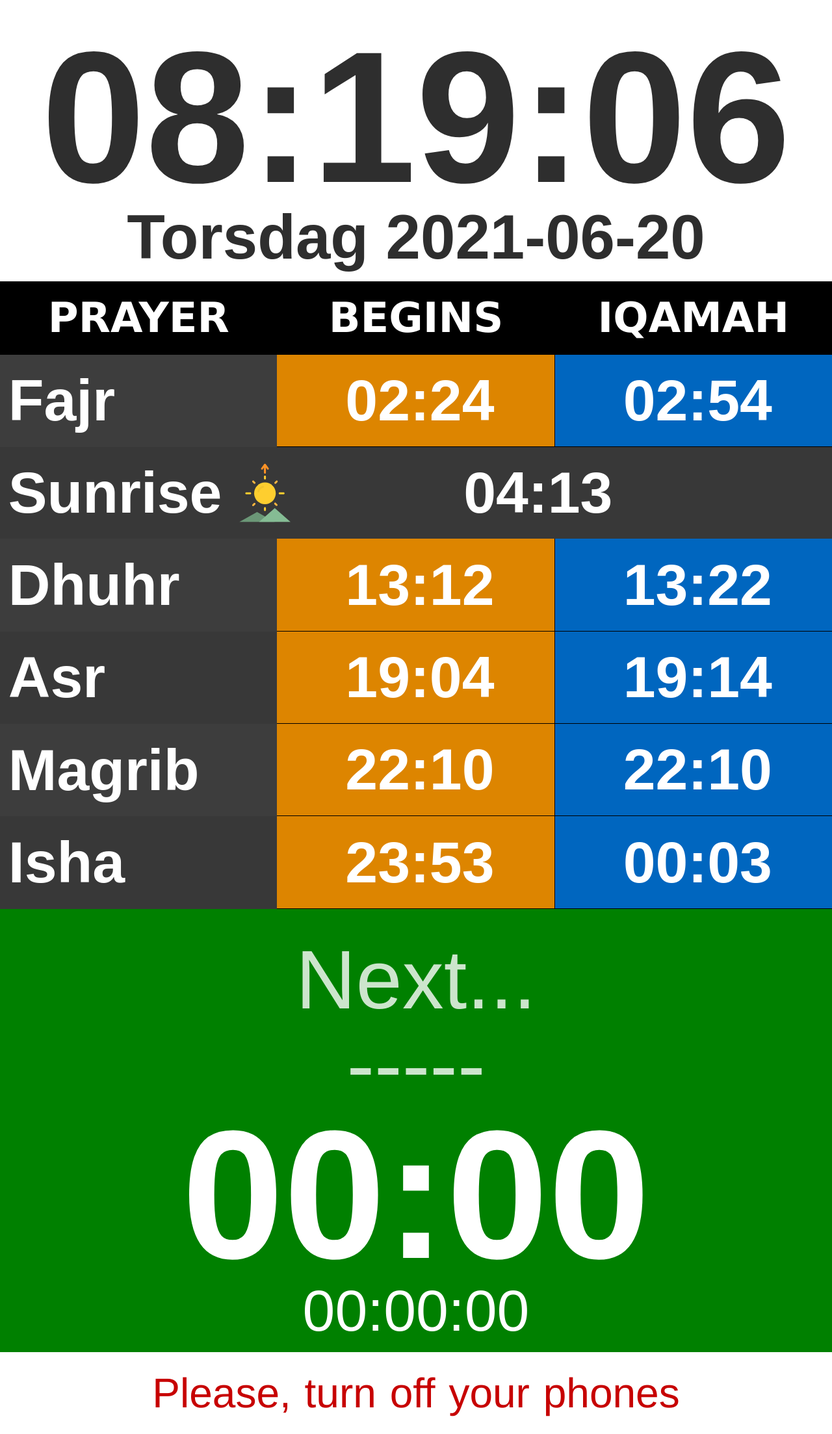
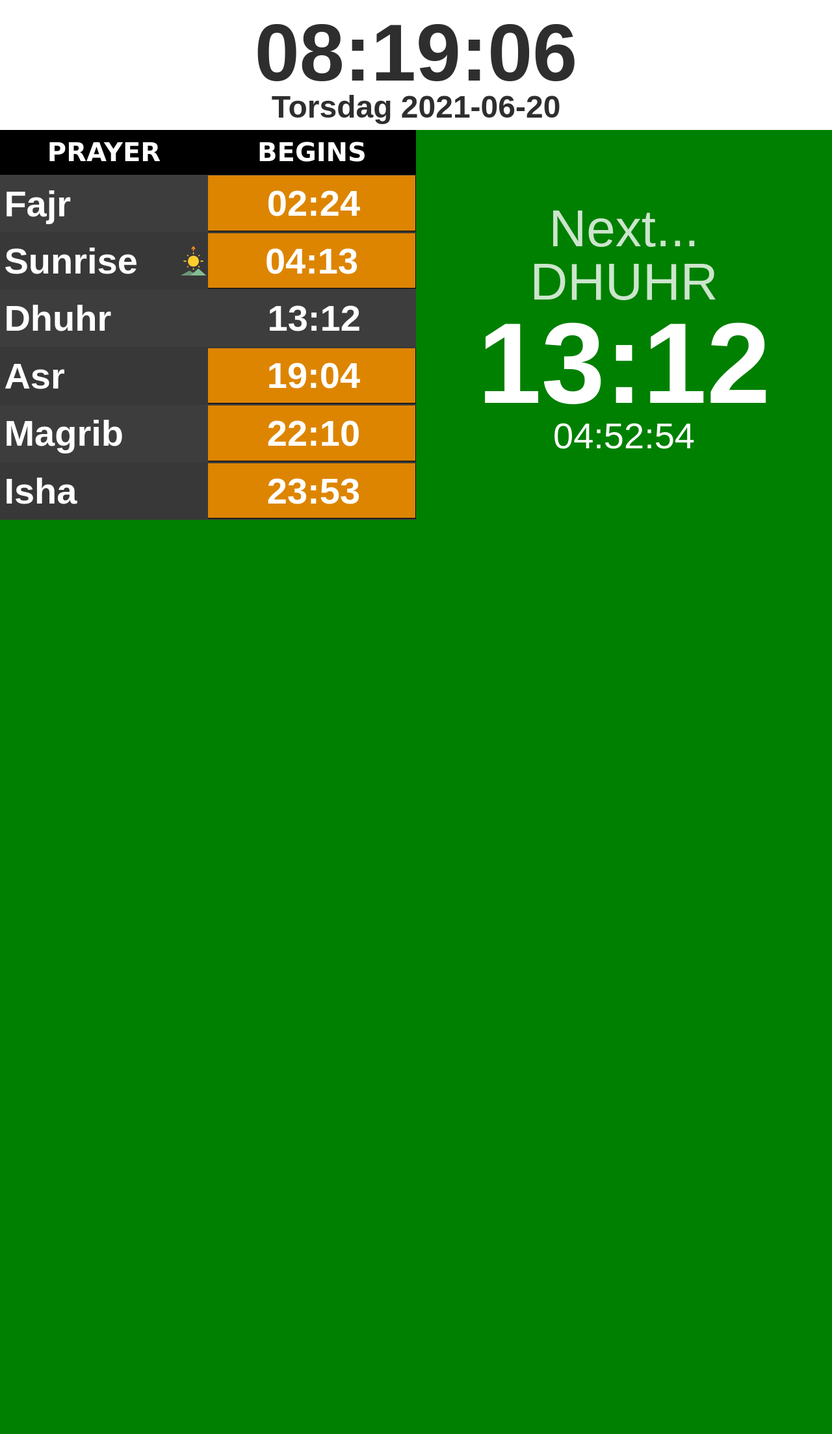
Before and after one commit to ismail424/Digital-Prayer-Time-Flask, a Flask app: page /prayerscreen in a window 1280 px wide. Shown: the whole page at 65% size. After the commit the page ends 800 px from the top, so only its background shows below. Run offline with Flask 2, Linux system fonts and the light colour scheme; data comes from the database, SQL or seed files in the repository; both versions use the stored data as it was after the commit.

Commit message:
Change some things
Change some things

```diff
--- a/static/css/prayer_time.css
+++ b/static/css/prayer_time.css
@@ -4,11 +4,12 @@
     border: 0;
     outline: 0;
     box-sizing: border-box;
-    /* cursor: none; */
-
+    cursor: none;
+    overflow: hidden;
 }
 
-/* ------------------ Grid System ------------------*/
+/* ------------------ Grid System (portrait) ------------------*/
+@media (orientation: portrait) {
     .container {
         display: grid;
         height: auto;
@@ -24,6 +25,59 @@
         "footer";
     }
 
+
+}
+
+/* ------------------ Grid System (Landscape) ------------------*/
+@media (orientation: landscape) {
+
+    .container {
+        display: grid;
+        width: 100vw;
+        height: 100vh;
+        max-width:100vw;
+        grid-template-columns: 50% 50%;
+        grid-template-rows: 25% 75%;
+        grid-auto-flow: row;
+        grid-template-areas:
+        "headers headers"
+        "body footer"
+       ;
+    }
+
+    .headers_content:first-child {
+        font-size:15.5vh !important;
+        padding-top: 2% !important;
+
+    }
+    .headers_content:last-child{
+        font-size: 6vh !important;
+    }
+    .table_header h2{
+        font-size: 5vh !important;
+    }
+    .prayer_times_today h2, .prayer_times_today p{
+        font-size: 7vh !important;
+    }
+    .next_section{
+        font-size: 10vh !important;
+        margin: auto 0 !important;
+    }
+    .next_section p:nth-child(3){
+        font-size: 2.2em !important;
+    }
+    .next_section p:nth-child(4){
+        font-size: 7vh !important;
+    }
+    .footer_container{
+        grid-template-rows: auto !important;
+    }
+    #footer_text{
+        display: none !important;
+    }
+
+}
+
 .headers {
     grid-area: headers;
 }
@@ -31,7 +85,11 @@
     grid-area: body;
     background-color:black;
 }
-
+.footer {
+    grid-area: footer;
+    background-color: green;
+    height: auto;
+}
 
 /* ------------------ Headers ------------------*/
 .headers_content{
@@ -68,7 +126,7 @@
 .body_container section:nth-child(even){
     background-color: #3d3d3d;
 }
-#table_header {
+.table_header {
     background-color: black !important;
     display:-webkit-flex;
     -webkit-justify-content:center;
@@ -76,7 +134,7 @@
     justify-content:center;
     text-transform: uppercase;
 }
-#table_header h2{
+.table_header h2{
     -webkit-flex:1;
     flex:1;
     display: flex;
@@ -116,7 +174,6 @@
 }
 
 .prayer_times_today p{
-    -webkit-flex:66.6666%;
     flex:66.6666%;
     display: flex;
     justify-content: center;
@@ -125,33 +182,36 @@
 
     padding: 1.5% 0% 1.5% 0%;
     font-size: 7vw;
-    padding-left: 1%;
 
     font-family: Arial, Helvetica, sans-serif;
     color: white;
 
 }
 #sunrise-h2{
-    -webkit-flex:33.3333% !important;
-    flex:33.3333% !important;
-    width: 33.3333% !important;
+    flex:33.3333%;
     max-width: 33.3333%;
     align-items: center;
 
 }
 #sunrise_logo{
-    margin: 0% -7% 0% -5%;
+    margin: 0% -7% 0% 0%;
 }
 .prayer_times_today h2:nth-child(1){
     justify-content: left !important;
 }
 .prayer_times_today h2:nth-child(2){
-    background-color: #dd8500 !important;
+    background-color: #dd8500 ;
     border-bottom: 0.1px solid black;
     border-right: 0.1px solid black;
 }
+.background_color{
+    background-color: #dd8500 ;
+    border-bottom: 0.1px solid black;
+    border-right: 0.1px solid black;
+}
+
 .prayer_times_today h2:nth-child(3){
-    background-color: #0066bf !important;
+    background-color: #0066bf ;
     border-bottom: 0.1px solid black;
 }
 
@@ -167,12 +227,9 @@
 
   }
 
-.footer {
-    grid-area: footer;
-    background-color: green;
-    height: auto;
-}
+
 .next_section{
+    padding: 20px 0px;
     color: white;
     text-align: center;
     font-family: 'BebasNeueRegular', Arial, Helvetica, sans-serif;
@@ -188,7 +245,7 @@
     text-transform: uppercase;
 }
 .next_section p:nth-child(3){
-    font-size: 2.2em !important;
+    font-size: 2.2em ;
     font-weight: 700 ;
     line-height: 90%;
 }
@@ -223,3 +280,10 @@
     background-color: white;
     color: red;
 }
+
+
+
+/* No iqamah*/
+.no_iqamah_text h2:last-child{
+    display: none !important;
+}
--- a/static/script/prayertime_screen.js
+++ b/static/script/prayertime_screen.js
@@ -26,11 +26,24 @@ var sec_maghrib = 0;
 var sec_maghrib_iqamah = 0;
 var sec_isha = 0;
 var sec_isha_iqamah = 0;
+var sec_all_day = 0;
+
+//list with prayers (Secounds)
+var prayer_list_sec = [];
+
+//list with prayers (Names)
+var prayer_list_name = [];
+
+//list with prayers (Time)
+var prayer_list_time = [];
+
+//Check if iqamah is on
+var iqamah_on = "false";
 
 // NEXT PRAYER DIV id
-var next_prayer = document.getElementById("next_prayer")
-var next_prayer_time = document.getElementById("next_prayer_time")
-var next_prayer_countdown = document.getElementById("next_prayer_countdown")
+var div_next_prayer = document.getElementById("next_prayer")
+var div_next_prayer_time = document.getElementById("next_prayer_time")
+var div_next_prayer_countdown = document.getElementById("next_prayer_countdown")
 
 
 
@@ -101,8 +114,10 @@ async function  get_prayertimes(){
             isha = prayertime.isha;
             isha_iqamah = prayertime.isha_iqamah;
             fajr_tomorrow = prayertime.fajr_tomorrow;
+            iqamah_on = prayertime.iqamah_on;
 
-            document.getElementById("sunrise").innerText = prayertime.sunrise
+            if (prayertime.iqamah_on == "true"){
+                document.getElementById("sunrise-time").innerText = prayertime.sunrise
                 document.getElementById("fajr-time").innerText = prayertime.fajr
                 document.getElementById("dhuhr-time").innerText = prayertime.dhuhr
                 document.getElementById("asr-time").innerText = prayertime.asr
@@ -113,7 +128,18 @@ async function  get_prayertimes(){
                 document.getElementById("asr-time-iqamah").innerText = prayertime.asr_iqamah
                 document.getElementById("maghrib-time-iqamah").innerText = prayertime.maghrib_iqamah
                 document.getElementById("isha-time-iqamah").innerText = prayertime.isha_iqamah
-            next_prayertime()
+            }
+            else{
+                no_iqamah()
+                document.getElementById("sunrise-time").innerText = prayertime.sunrise
+                document.getElementById("fajr-time").innerText = prayertime.fajr
+                document.getElementById("dhuhr-time").innerText = prayertime.dhuhr
+                document.getElementById("asr-time").innerText = prayertime.asr
+                document.getElementById("maghrib-time").innerText = prayertime.maghrib
+                document.getElementById("isha-time").innerText = prayertime.isha
+            }
+            set_next_prayer_variable()
+            setInterval(() => next_prayertime(),1000);
         }
         else {
             document.getElementById("error").style.display = "block";
@@ -121,28 +147,32 @@ async function  get_prayertimes(){
         console.log(prayertime);
     } catch (error) {
         document.getElementById("error").style.display = "block";
-        console.log(error)
+        console.log(error);
     }
 
 
 }
 
 
-//Next prayertime and countdown
-function next_prayertime(){
-    var date = new Date()
-    h = date.getHours();
-    m = date.getMinutes();
-    s = date.getSeconds();
-    if(h<10){h = "0" + h;}
-    if(m<10){ m = "0" + m;}
-    if(s<10){s = "0" + s;}
+function no_iqamah(){
+    document.getElementById("iqamah_text_section").classList.add("no_iqamah_text");
+    document.getElementById("sunrise-time").style.flex = "50%";
+    document.getElementById("sunrise_logo").style.margin = 0;
+    document.getElementById("sunrise-h2").style.flex = "43%";
+    document.getElementById("sunrise-h2").style.maxWidth = "43%";
+    document.getElementById("sunrise-time").classList.add("background_color");
 
-    //Time now
-    time_now = ''+h+':'+m+':'+s+'';
+    document.getElementById("fajr-time-iqamah").style.display = "none";
+    document.getElementById("dhuhr-time-iqamah").style.display = "none";
+    document.getElementById("asr-time-iqamah").style.display = "none";
+    document.getElementById("maghrib-time-iqamah").style.display = "none";
+    document.getElementById("isha-time-iqamah").style.display = "none";
 
-    //Convert time to sekounds
-    seconds_now = new Date('1970-01-01T' + time_now + 'Z').getTime() / 1000;
+}
+
+//init the variables that are going to be used
+function set_next_prayer_variable(){
+    if (iqamah_on == "true"){
         sec_fajr = new Date('1970-01-01T' + fajr + 'Z').getTime() / 1000;
         sec_fajr_iqamah = new Date('1970-01-01T' + fajr_iqamah + 'Z').getTime() / 1000;
         sec_sunrise= new Date('1970-01-01T' + sunrise + 'Z').getTime() / 1000;
@@ -155,83 +185,171 @@ function next_prayertime(){
         sec_maghrib_iqamah = new Date('1970-01-01T' + maghrib_iqamah + 'Z').getTime() / 1000;
         sec_isha = new Date('1970-01-01T' + isha + 'Z').getTime() / 1000;
         sec_isha_iqamah = new Date('1970-01-01T' + isha_iqamah + 'Z').getTime() / 1000;
+        sec_all_day = new Date('1970-01-01T' + "24:00" + 'Z').getTime() / 1000;
+
+
+        //Add to list (Sec)
+        prayer_list_sec.push(sec_fajr);
+        prayer_list_sec.push(sec_fajr_iqamah);
+        prayer_list_sec.push(sec_sunrise);
+        prayer_list_sec.push(sec_dhuhr);
+        prayer_list_sec.push(sec_dhuhr_iqamah);
+        prayer_list_sec.push(sec_asr);
+        prayer_list_sec.push(sec_asr_iqamah);
+        prayer_list_sec.push(sec_maghrib);
+        prayer_list_sec.push(sec_maghrib_iqamah);
+        prayer_list_sec.push(sec_isha);
+        prayer_list_sec.push(sec_isha_iqamah);
+
+        //Add to list (Time)
+        prayer_list_time.push(fajr);
+        prayer_list_time.push(fajr_iqamah);
+        prayer_list_time.push(sunrise);
+        prayer_list_time.push(dhuhr);
+        prayer_list_time.push(dhuhr_iqamah);
+        prayer_list_time.push(asr);
+        prayer_list_time.push(asr_iqamah);
+        prayer_list_time.push(maghrib);
+        prayer_list_time.push(maghrib_iqamah);
+        prayer_list_time.push(isha);
+        prayer_list_time.push(isha_iqamah);
+
+        //Add to list (name)
+        prayer_list_name.push("fajr");
+        prayer_list_name.push("fajr_iqamah");
+        prayer_list_name.push("sunrise");
+        prayer_list_name.push("dhuhr");
+        prayer_list_name.push("dhuhr_iqamah");
+        prayer_list_name.push("asr");
+        prayer_list_name.push("asr_iqamah");
+        prayer_list_name.push("maghrib");
+        prayer_list_name.push("maghrib_iqamah");
+        prayer_list_name.push("isha");
+        prayer_list_name.push("isha_iqamah");
+
+    }
+    else{
+        sec_fajr = new Date('1970-01-01T' + fajr + 'Z').getTime() / 1000;
+        sec_sunrise= new Date('1970-01-01T' + sunrise + 'Z').getTime() / 1000;
+        sec_fajr_tomorrow = new Date('1970-01-01T' + fajr_tomorrow + 'Z').getTime() / 1000;
+        sec_dhuhr = new Date('1970-01-01T' + dhuhr + 'Z').getTime() / 1000;
+        sec_asr = new Date('1970-01-01T' + asr + 'Z').getTime() / 1000;
+        sec_maghrib = new Date('1970-01-01T' + maghrib + 'Z').getTime() / 1000;
+        sec_isha = new Date('1970-01-01T' + isha + 'Z').getTime() / 1000;
+
+        //Add to list (Secounds)
+        prayer_list_sec.push(sec_fajr);
+        prayer_list_sec.push(sec_sunrise);
+        prayer_list_sec.push(sec_dhuhr);
+        prayer_list_sec.push(sec_asr);
+        prayer_list_sec.push(sec_maghrib);
+        prayer_list_sec.push(sec_isha);
+
+        //Add to list (Time)
+        prayer_list_time.push(fajr);
+        prayer_list_time.push(sunrise);
+        prayer_list_time.push(dhuhr);
+        prayer_list_time.push(asr);
+        prayer_list_time.push(maghrib);
+        prayer_list_time.push(isha);
+
+        //Add to list (Name)
+        prayer_list_name.push("fajr");
+        prayer_list_name.push("sunrise");
+        prayer_list_name.push("dhuhr");
+        prayer_list_name.push("asr");
+        prayer_list_name.push("maghrib");
+        prayer_list_name.push("isha");
+    }
+
+}
+
+
+//Next prayertime and countdown
+async function next_prayertime(){
+    var date = new Date()
+    h = date.getHours();
+    m = date.getMinutes();
+    s = date.getSeconds();
+    if(h<10){h = "0" + h;}
+    if(m<10){ m = "0" + m;}
+    if(s<10){s = "0" + s;}
+
+    //Time now
+    time_now = ''+h+':'+m+':'+s+'';
+
+    //Convert time to secounds
+    seconds_now = new Date('1970-01-01T' + time_now + 'Z').getTime() / 1000;
+
+    let closest = prayer_list_sec.reduce((a, b) => {
+        return Math.abs(b - seconds_now) < Math.abs(a - seconds_now) ? b : a;
+    });
+    let closest_index = prayer_list_sec.indexOf(closest);
+    var closest_prayer_sec = prayer_list_sec[closest_index]
+    let next_prayer_name = "";
+    let next_prayer_time = "";
+    let next_prayer_sec_left = 0;
+
+    let list_length =  prayer_list_sec.length;
+
+    if (closest_prayer_sec - seconds_now <= 0 ){
+
+            if (closest_index == list_length - 1){
+                next_prayer_name = prayer_list_name[0];
+                next_prayer_time = fajr_tomorrow;
+                let x =  86400 - seconds_now
+                next_prayer_sec_left = x + sec_fajr_tomorrow;
+            }
+            else{
+                if (prayer_list_sec[closest_index + 1] == prayer_list_sec[closest_index] ){
+                    next_prayer_name = prayer_list_name[closest_index + 2];
+                    next_prayer_time = prayer_list_time[closest_index + 2];
+                    next_prayer_sec_left = prayer_list_sec[closest_index + 2] - seconds_now;
+
+                }
+                else{
+                    next_prayer_name = prayer_list_name[closest_index + 1];
+                    next_prayer_time = prayer_list_time[closest_index + 1];
+                    next_prayer_sec_left = prayer_list_sec[closest_index + 1] - seconds_now;
+                }
+            }
+
+    }
+    else{
+        next_prayer_name = prayer_list_name[closest_index];
+        next_prayer_time = prayer_list_time[closest_index];
+        next_prayer_sec_left = prayer_list_sec[closest_index] - seconds_now;
+    }
 
 
 
-    // var vilken = "";
-    // var bönbön = "";
-    // const needle = seknu;
-    // var closest2 = [sekfajr, sekzuhr, sekasr,  sekmagrib, sekisha];
-    // const closest = [sekfajr, sekzuhr, sekasr,  sekmagrib, sekisha].reduce((a, b) => {
-    //     return Math.abs(b - needle) < Math.abs(a - needle) ? b : a;
-    // });
-    // closest2 = closest;
-    // function myFunction(hittanum) {
-    // var a_a = [sekfajr, sekzuhr, sekasr,  sekmagrib, sekisha];
-    // var a = a_a.indexOf(hittanum);
-    // return a;
-    // }
-    // if ((closest - needle)<0){
-    // var resulatindex = myFunction(closest);
-    // var vilken_index = resulatindex;
-    // var sistabön = resulatindex;
-    // resulatindex = resulatindex + 1;
-    // if (sistabön == 9){
-    //     resulatindex = 0
-    // }
-    // closest2 = [sekfajr, sekzuhr, sekasr,  sekmagrib, sekisha];
-    // closest2 = closest2[resulatindex];
-    // }
-    // sec = closest2 - seknu
-    // if (closest2 == sekfajr){vilken = "{{post.fajrname}}"; document.getElementById("fajrcolor").style.backgroundColor = "#3d3d3d"; bönbön = fajr;}
-    // if (closest2 == sekzuhr){vilken = "{{post.dhuhrname}}";document.getElementById("zuhrcolor").style.backgroundColor = "#3d3d3d";bönbön = zuhr;}
-    // if (closest2 == sekasr){vilken = "{{post.asrname}}";bönbön = asr;document.getElementById("asrcolor").style.backgroundColor = "#383838";}
-    // if (closest2 == sekmagrib){vilken = "{{post.magribname}}";document.getElementById("magribcolor").style.backgroundColor = "#3d3d3d";bönbön = magrib;}
-    // if (closest2 == sekisha){vilken = "{{post.ishaname}}";bönbön = isha;document.getElementById("ishacolor").style.backgroundColor = "#383838";}
-    // if (sistabön == 4){vilken = "{{post.fajrname}}"; document.getElementById("fajrcolor").style.backgroundColor = "#3d3d3d";bönbön = fajrimon;}
-    // DIV2.innerHTML = vilken;
-    // DIV3.innerHTML = bönbön;
-    // var min  = Math.floor(sec / 60),
-    // remSec  = sec % 60;
-    // var hour = Math.floor(min/ 60),
-    // remMin  = min % 60;
-    // if (remMin < 10) {
 
-    //     remMin = '0' + remMin;
-    // }
-    // if (remSec < 10) {
+    if (iqamah_on != "true"){
 
-    //     remSec = '0' + remSec;
-    // }
-    // if (hour < 10) {
-
-    //     hour = '0' + hour;
-    // }
-    // document.getElementById("bönklocka").style.color = "#fff";
-    // DIV.innerHTML = hour + ":" +remMin + ":" + remSec;
+        for (temp_name in prayer_list_name) {
+            document.getElementById(prayer_list_name[temp_name] + "-time").style.backgroundColor = "";
+        }
+        document.getElementById(next_prayer_name + "-time").style.backgroundColor = "transparent";
+        document.getElementById(next_prayer_name + "-time").style.border = 0;
+    }
 
 
-    // if (sec < 900){
-    // document.getElementById("bönklocka").style.color = "#e7b416";
-    // }
-    // if (sec < 600){
-    // document.getElementById("bönklocka").style.color = "red";
-    // }
-    // if (sec > 0) {
+    let min  = Math.floor(next_prayer_sec_left / 60),
+    remSec  = next_prayer_sec_left % 60;
+    let hour = Math.floor(min/ 60),
+    remMin  = min % 60;
+    if (remMin < 10) { remMin = '0' + remMin;}
+    if (remSec < 10) { remSec = '0' + remSec;}
+    if (hour < 10) {hour = '0' + hour;}
+    timer = hour + ":" +remMin + ":" + remSec;
 
-    //     sec = sec - 1;
+    div_next_prayer.innerText = next_prayer_name;
+    div_next_prayer_time.innerText = next_prayer_time;
+    div_next_prayer_countdown.innerText = timer;
 
-    // } else {
-
-    //     DIV.innerHTML = '';
-
-
-    // }
-
-    // //set timeout
-    // setTimeout('bönklocka();','1000');
-    // }
-
+    if (next_prayer_sec_left < 900){div_next_prayer_countdown.style.color = "#e7b416";}
+    if (next_prayer_sec_left < 600){div_next_prayer_countdown.style.color = "red";}
+    if (next_prayer_sec_left <= 0) {div_next_prayer_countdown.innerHTML = '';}
 
 }
 
--- a/templates/prayer_times.html
+++ b/templates/prayer_times.html
@@ -19,7 +19,7 @@
     <!--------- Body ------------->
     <div class="body">
         <div class="body_container">
-            <section id="table_header">
+            <section id="iqamah_text_section" class="table_header">
                 <h2>Prayer</h2>
                 <h2>Begins</h2>
                 <h2>Iqamah</h2>
@@ -34,7 +34,9 @@
 
             <!--------- Sunrise ------------->
             <section class="prayer_times_today">
-                <h2 id="sunrise-h2">Sunrise</h2><img id="sunrise_logo" src="{{url_for('static', filename='SVG/sunrise.svg')}}" height="100%" width="7%"><p id="sunrise"> 00:00</p>
+                <h2 id="sunrise-h2">Sunrise</h2>
+                <img id="sunrise_logo" src="{{url_for('static', filename='SVG/sunrise.svg')}}" height="100%" width="7%">
+                <p id="sunrise-time" > 00:00</p>
             </section>
 
             <!--------- Dhuhr ------------->
@@ -69,7 +71,7 @@
 
     <footer class="footer footer_container">
         <!-- Next section -->
-        <div class="next_section">
+        <div class="next_section" id="footer_header">
             <p id="next_text">Next...</p>
             <p id="next_prayer">-----</p>
             <p id="next_prayer_time">00:00</p>
```
Also changed, not shown: help_functions.py (+22 -3 lines), mysql.py (+6 -3 lines), database.db. Lines whose indentation alone changed are shown as unchanged.
